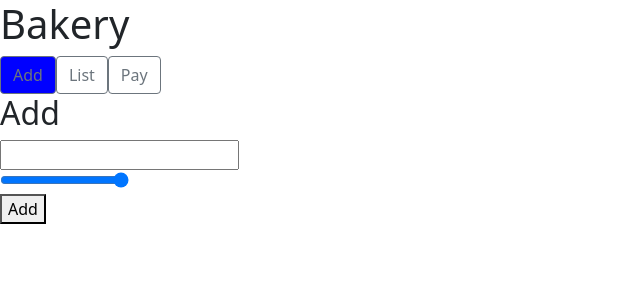
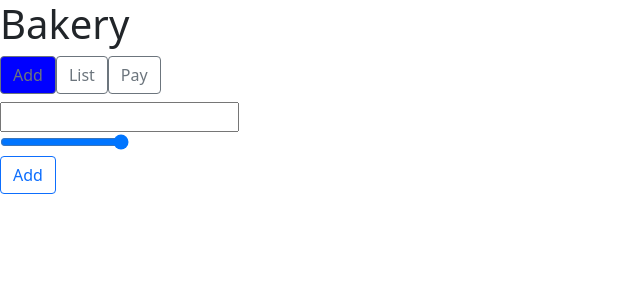
Before and after one commit to acdmft/bakery, a React (Create React App) app: page / in a window 1280 px wide. Shown: the top 300 px of the page, without its empty margins (0-640 px from the left). Built offline with nearby package versions, Linux system fonts and the light colour scheme.

Commit message:
add function addItem (ex-5)

```diff
--- a/src/App.js
+++ b/src/App.js
@@ -22,18 +22,22 @@ class App extends React.Component {
     this.selectPay = this.selectPay.bind(this);
     this.updatePrice = this.updatePrice.bind(this);
     this.updateProductName = this.updateProductName.bind(this);
+    this.addItem = this.addItem.bind(this);
   }
   renderActiveTab() {
     switch (this.state.activeTab) {
       case "Add":
-        return <Add></Add>;
-        break;
+        return (
+          <Add
+            onChangeText={this.updateProductName}
+            onChangeRange={this.updatePrice}
+            onClick={this.addItem}
+          ></Add>
+        );
       case "List":
         return <List></List>;
-        break;
       case "Pay":
         return <Pay></Pay>;
-        break;
     }
   }
   handleClick(e) {
@@ -50,40 +54,39 @@ class App extends React.Component {
   }
   updateProductName(e) {
     this.setState({ productName: e.target.value });
-    console.log(this.state.productName)
+    console.log(this.state.productName);
   }
   updatePrice(e) {
     this.setState({ price: e.target.value });
-    console.log(this.state.price)
+    console.log(this.state.price);
   }
-  addItem(name, price) {
-    this.setState({
-      items: this.state.items.push({ name: name, price: price }),
-    });
+  addItem(e) {
+    e.preventDefault();
+    const updatedItems = this.state.items;
+    updatedItems.push({name: this.state.productName, price: this.state.price});
+    this.setState({items: updatedItems});
     console.log(this.state.items);
   }
   render() {
     return (
       <div>
         <h1>Bakery</h1>
-        <Button onClick={this.selectAdd} children={"Add"} isSelected={this.state.activeTab === 'Add'}></Button>
-        <Button onClick={this.selectList} children={"List"} isSelected={this.state.activeTab === 'List'}></Button>
-        <Button onClick={this.selectPay} children={"Pay"} isSelected={this.state.activeTab === 'Pay'}></Button>
-        <h2>{this.state.activeTab}</h2>
-        <form>
-          <div>
-            <input type="text" onChange={this.updateProductName}></input>
-          </div>
-          <div>
-            <input
-              type="range"
-              min="1"
-              max="10"
-              onChange={this.updatePrice}
-            ></input>
-          </div>
-          <button>Add</button>
-        </form>
+        <Button
+          onClick={this.selectAdd}
+          children={"Add"}
+          isSelected={this.state.activeTab === "Add"}
+        ></Button>
+        <Button
+          onClick={this.selectList}
+          children={"List"}
+          isSelected={this.state.activeTab === "List"}
+        ></Button>
+        <Button
+          onClick={this.selectPay}
+          children={"Pay"}
+          isSelected={this.state.activeTab === "Pay"}
+        ></Button>
+        {this.renderActiveTab()}
       </div>
     );
   }
--- a/src/components/Add.js
+++ b/src/components/Add.js
@@ -6,7 +6,29 @@ class Add extends React.Component {
   }
 
   render() {
-    return <div>List</div>;
+    return (
+      <div className="mt-2">
+        <form>
+          <div>
+            <input type="text" onChange={this.props.onChangeText}></input>
+          </div>
+          <div>
+            <input
+              type="range"
+              min="1"
+              max="10"
+              onChange={this.props.onChangeRange}
+            ></input>
+          </div>
+        </form>
+        <button
+          className="btn btn-outline-primary"
+          onClick={this.props.onClick}
+        >
+          Add
+        </button>
+      </div>
+    );
   }
 }
 
--- a/src/components/Pay.js
+++ b/src/components/Pay.js
@@ -6,7 +6,7 @@ class Pay extends React.Component {
   }
 
   render() {
-    return <div>List</div>;
+    return <div>Pay</div>;
   }
 }
 
```
